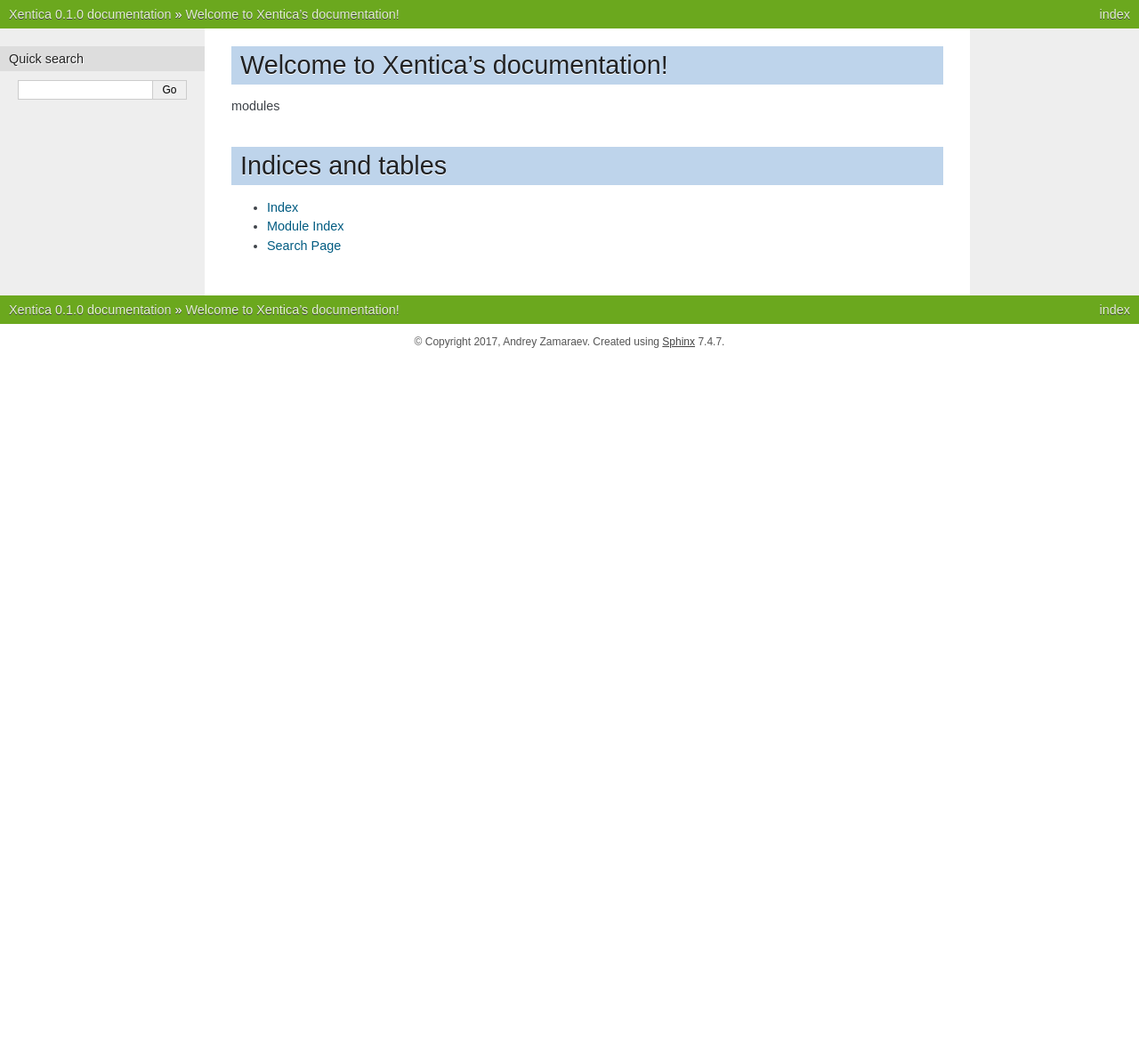
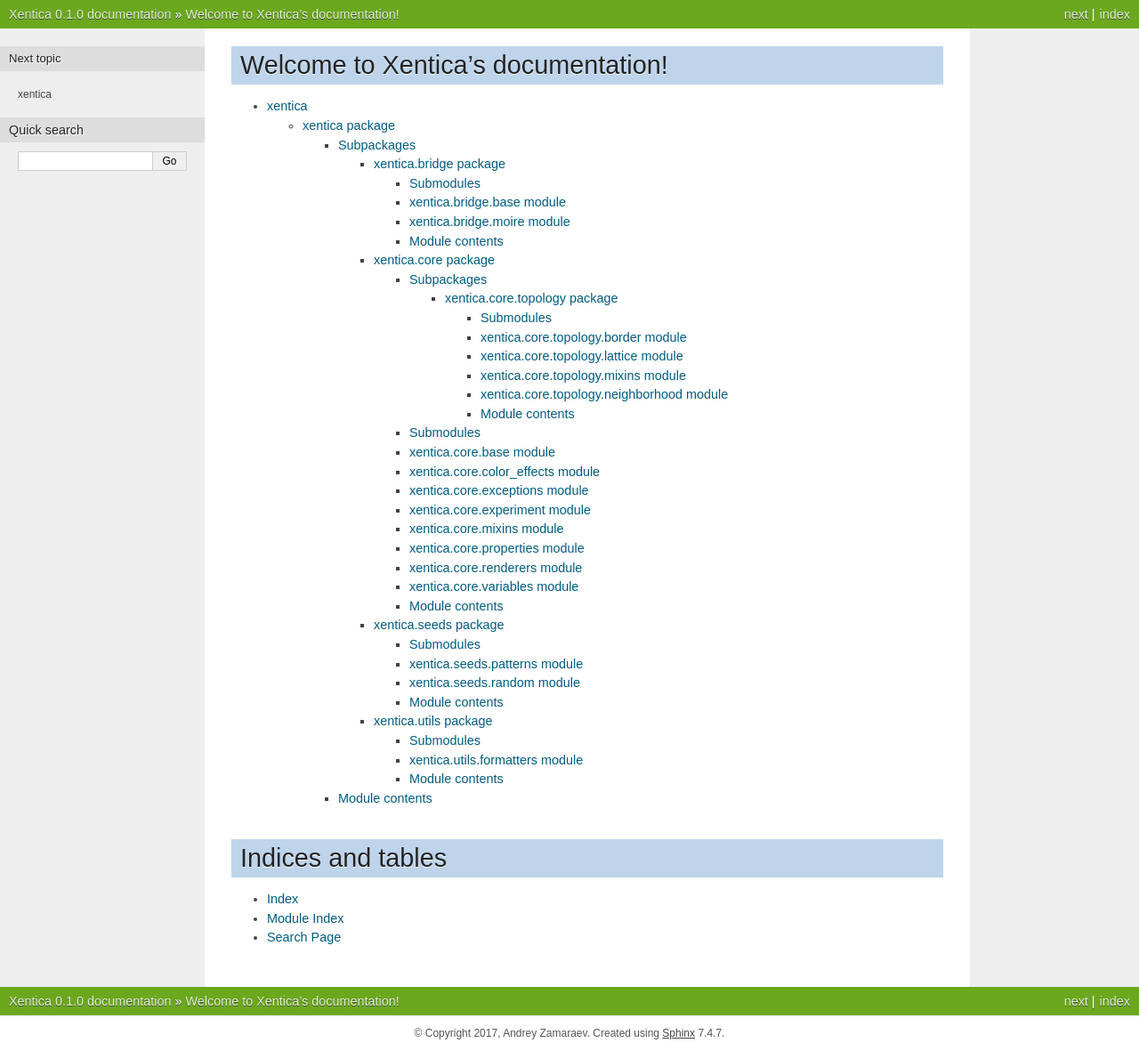
Before and after one commit to a5kin/xentica, a Sphinx documentation site: the page built from docs/index.rst, in a window 1280 px wide. Shown: the whole page at 89% size. Built offline with Sphinx 7.4.7, drawn with Linux system fonts in a browser that asks for light colours; before the commit the page ends 900 px from its top, so only the background shows below that; part of the change alters nothing that is shown.

```diff
--- a/docs/conf.py
+++ b/docs/conf.py
@@ -12,8 +12,6 @@
 #
 # All configuration values have a default; values that are commented out
 # serve to show the default.
-
-import sphinx_bootstrap_theme
 
 # If extensions (or modules to document with autodoc) are in another directory,
 # add these directories to sys.path here. If the directory is relative to the
--- a/docs/index.rst
+++ b/docs/index.rst
@@ -6,7 +6,9 @@
 Welcome to Xentica's documentation!
 ===================================
 
-modules
+.. toctree::
+
+    modules
 
 Indices and tables
 ==================
```
